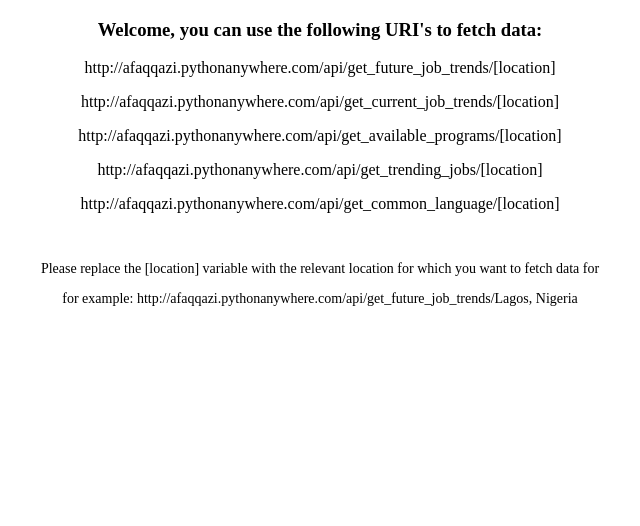
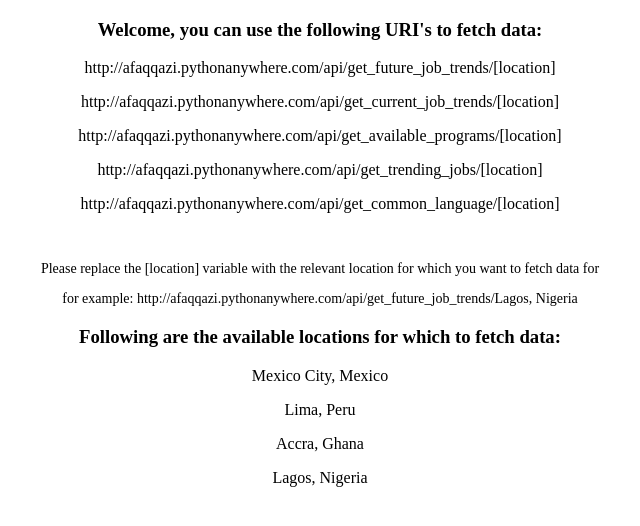
Before and after one commit to Qazi-Afaq/pandas-api, a Django app: page / in a window 1280 px wide. Shown: the top 526 px of the page, without its empty margins (320-960 px from the left). Run offline with Django 4.2, Linux system fonts and the light colour scheme.

Commit message:
added locations in html file

```diff
--- a/pandasapi/api/templates/api/home.html
+++ b/pandasapi/api/templates/api/home.html
@@ -18,5 +18,12 @@
     <br>
     <p class="small">Please replace the [location] variable with the relevant location for which you want to fetch data for</p>
     <p class="small">for example: http://afaqqazi.pythonanywhere.com/api/get_future_job_trends/Lagos, Nigeria</p>
+
+    <h3>Following are the available locations for which to fetch data:</h3>
+    <p>Mexico City, Mexico</p>
+    <p>Lima, Peru</p>
+    <p>Accra, Ghana</p>
+    <p>Lagos, Nigeria</p>
+
 </body>
 </html>
--- a/pandasapi/api/views.py
+++ b/pandasapi/api/views.py
@@ -20,7 +20,7 @@ def get_future_job_trends(request , location):
 
     # Processing
     job_trends_df = pd.read_csv(job_trend_file)
-    filt = job_trends_df['Location'] == location
+    filt = job_trends_df['Location'].str.lower().str.strip().str.replace(" ", "") == location.lower().strip().replace(" ", "")
     columnsToGet = ['Ranking' , 'Future Job Predictions ']
     results = job_trends_df[filt][columnsToGet]
     results = results.to_json(orient='records')
@@ -32,7 +32,7 @@ def get_current_job_trends(request , location):
     job_trend_file = staticfiles_storage.path('database/job-trends.csv')
     # Processing
     job_trends_df = pd.read_csv(job_trend_file)
-    filt = job_trends_df['Location'] == location
+    filt = job_trends_df['Location'].str.lower().str.strip().str.replace(" ", "") == location.lower().strip().replace(" ", "")
     columnsToGet = ['Ranking' , 'Jobs Trending Now By Industry' , 'Job Description' , 'Profession Wage Per Area' , 'Living Wage Per Area']
     results = job_trends_df[filt][columnsToGet]
     results = results.to_json(orient='records')
@@ -44,7 +44,7 @@ def get_available_programs(request , location):
     results = []
     available_programs_file = staticfiles_storage.path('database/available_programs.csv')
     available_programs_df = pd.read_csv(available_programs_file)
-    filt = available_programs_df['Location'] == location
+    filt = available_programs_df['Location'].str.lower().str.strip().str.replace(" ", "") == location.lower().strip().replace(" ", "")
     columnsToGet = ['Available Program' , 'Description']
     results = available_programs_df[filt][columnsToGet]
     results = results.to_json(orient='records')
@@ -56,7 +56,7 @@ def get_trending_jobs(request , location):
     results = []
     job_searches_file = staticfiles_storage.path('database/trending-job-searches-per-area.csv')
     df = pd.read_csv(job_searches_file)
-    filt = df['Location'] == location
+    filt = df['Location'].str.lower().str.strip().str.replace(" ", "") == location.lower().strip().replace(" ", "")
     columnsToGet = ['Trending Job Searches ']
     results = df[filt][columnsToGet]
     results = results.to_json(orient='records')
@@ -68,7 +68,7 @@ def get_common_language(request , location):
     results = []
     job_searches_file = staticfiles_storage.path('database/location-information.csv')
     df = pd.read_csv(job_searches_file)
-    filt = df['Location'] == location
+    filt = df['Location'].str.lower().str.strip().str.replace(" ", "") == location.lower().strip().replace(" ", "")
     columnsToGet = ['Language ']
     results = df[filt][columnsToGet]
     results = results.to_json(orient='records')
```
